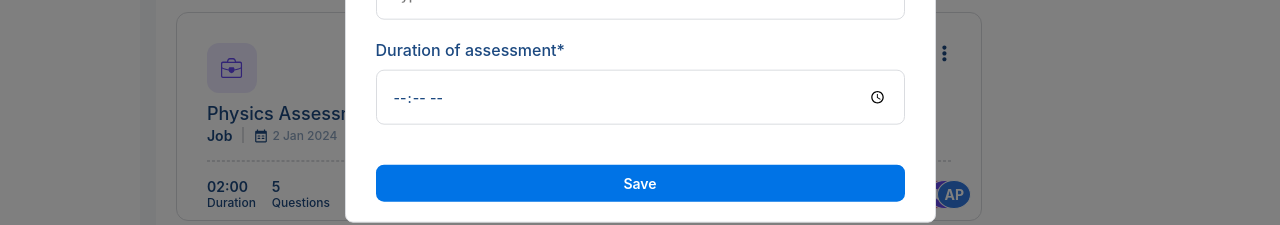
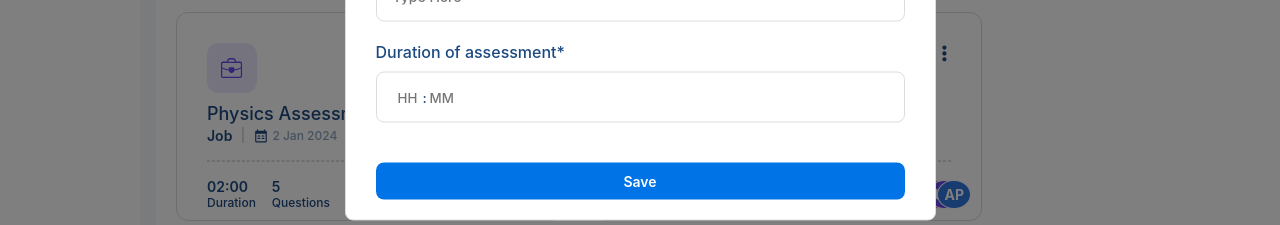
Before and after one commit to TheAlpha27/unstop-frontend, a React (Create React App) app: page / in a window 1280 px wide. Both pictures are taken after a click on the element 370 px from the left and 408 px from the top of the page. Shown: the part 531-756 px from the top of the page. Built offline with nearby package versions, Linux system fonts and the light colour scheme.

Commit message:
duration input fix

```diff
--- a/src/components/AddAssignmentModal/AddAssignmentModal.jsx
+++ b/src/components/AddAssignmentModal/AddAssignmentModal.jsx
@@ -2,6 +2,7 @@ import React, { useEffect, useRef, useState } from "react";
 import styles from "./AddAssignmentModal.module.css";
 import cut from "../../assets/cut.svg";
 import close from "../../assets/close.svg";
+import { convertToDoubleDigit } from "../../helper";
 
 const AddAssignmentModal = ({
   openAddModal,
@@ -33,9 +34,18 @@ const AddAssignmentModal = ({
     date: "",
   });
 
+  const [duration, setDuration] = useState({
+    hour: "",
+    min: "",
+  });
+
   const closeModal = () => {
     setEndAnimation(true);
     setTimeout(() => {
+      setDuration({
+        hour: "",
+        min: "",
+      });
       setAssessment({
         title: "",
         type: "",
@@ -55,7 +65,6 @@ const AddAssignmentModal = ({
         title: false,
         type: false,
         duration: false,
-        date: false,
       });
       setOpenAddModal(false);
       setEndAnimation(false);
@@ -67,6 +76,10 @@ const AddAssignmentModal = ({
       if (e.target === ref1.current) {
         setEndAnimation(true);
         setTimeout(() => {
+          setDuration({
+            hour: "",
+            min: "",
+          });
           setAssessment({
             title: "",
             type: "",
@@ -86,7 +99,6 @@ const AddAssignmentModal = ({
             title: false,
             type: false,
             duration: false,
-            date: false,
           });
           setOpenAddModal(false);
           setEndAnimation(false);
@@ -108,20 +120,31 @@ const AddAssignmentModal = ({
     };
     for (const key in assessment) {
       if (errors.hasOwnProperty(key)) {
-        if (!assessment[key]) {
+        if (!assessment[key] && key !== "duration") {
           temp[key] = true;
+          err = true;
+        }
+        if (
+          (Number(duration.min) === 0 || duration.min === "") &&
+          (Number(duration.hour) === 0 || duration.hour === "")
+        ) {
+          temp.duration = true;
           err = true;
         }
       }
     }
+    console.log(temp);
     if (!err) {
-      console.log("no errors");
       setErrors({
         title: false,
         type: false,
         duration: false,
       });
       let temp = { ...assessment };
+      temp.duration =
+        convertToDoubleDigit(Number(duration.hour)) +
+        ":" +
+        convertToDoubleDigit(Number(duration.min));
       const currentDate = new Date();
       const options = { day: "2-digit", month: "short", year: "numeric" };
       const formattedDate = new Intl.DateTimeFormat("en-US", options)
@@ -253,17 +276,55 @@ const AddAssignmentModal = ({
           </div>
           <div className={styles.input}>
             <div className={styles.label}>Duration of assessment*</div>
-            <input
-              type="time"
-              className={`${styles.txtInp} ${
+            <div
+              className={`${styles.duration} ${
                 errors.duration ? styles.error : ""
               }`}
-              placeholder="Type Here"
-              value={assessment.duration}
-              onChange={(e) => {
-                setAssessment({ ...assessment, duration: e.target.value });
-              }}
-            />
+            >
+              <input
+                type="text"
+                placeholder="HH"
+                id="hour"
+                value={duration.hour}
+                className={styles.durationInp}
+                onChange={(e) => {
+                  if (
+                    Number(e.target.value) >= 0 &&
+                    Number(e.target.value) < 24
+                  ) {
+                    if (Number(e.target.value) >= 10) {
+                      setDuration({ ...duration, hour: e.target.value });
+                      document.getElementById("min").focus();
+                    } else {
+                      setDuration({ ...duration, hour: e.target.value });
+                    }
+                  }
+                  if (Number(e.target.value) >= 24) {
+                    setDuration({ ...duration, hour: 23 });
+                    document.getElementById("min").focus();
+                  }
+                }}
+              />
+              <span>:</span>
+              <input
+                type="text"
+                placeholder="MM"
+                id="min"
+                className={styles.durationInp}
+                onChange={(e) => {
+                  if (
+                    Number(e.target.value) >= 0 &&
+                    Number(e.target.value) < 60
+                  ) {
+                    setDuration({ ...duration, min: e.target.value });
+                  }
+                  if (e.target.value === "") {
+                    document.getElementById("hour").focus();
+                  }
+                }}
+                value={duration.min}
+              />
+            </div>
           </div>
         </div>
         <div className={styles.bottom}>
--- a/src/components/AddAssignmentModal/AddAssignmentModal.module.css
+++ b/src/components/AddAssignmentModal/AddAssignmentModal.module.css
@@ -100,7 +100,7 @@
 }
 .txtInp,
 .select,
-.skills {
+.skills, .duration {
   width: 100%;
   outline: none;
   color: #1c4980;
@@ -126,6 +126,15 @@
   justify-content: space-between;
   gap: 2px;
   font-size: 12px;
+}
+.duration{
+  display: flex;
+}
+.durationInp{
+  text-align: center;
+  border: none;
+  outline: none;
+  width: 30px;
 }
 .bottom {
   padding: 20px 30px;
--- a/src/helper.js
+++ b/src/helper.js
@@ -8,3 +8,11 @@ export const addCommasToNumber = (number) => {
   const numberWithCommas = numberString?.replace(/\B(?=(\d{3})+(?!\d))/g, ",");
   return numberWithCommas;
 };
+export const convertToDoubleDigit = (number) => {
+  console.log(number);
+  if (number < 10) {
+    return "0" + number;
+  } else {
+    return number.toString();
+  }
+};
```
